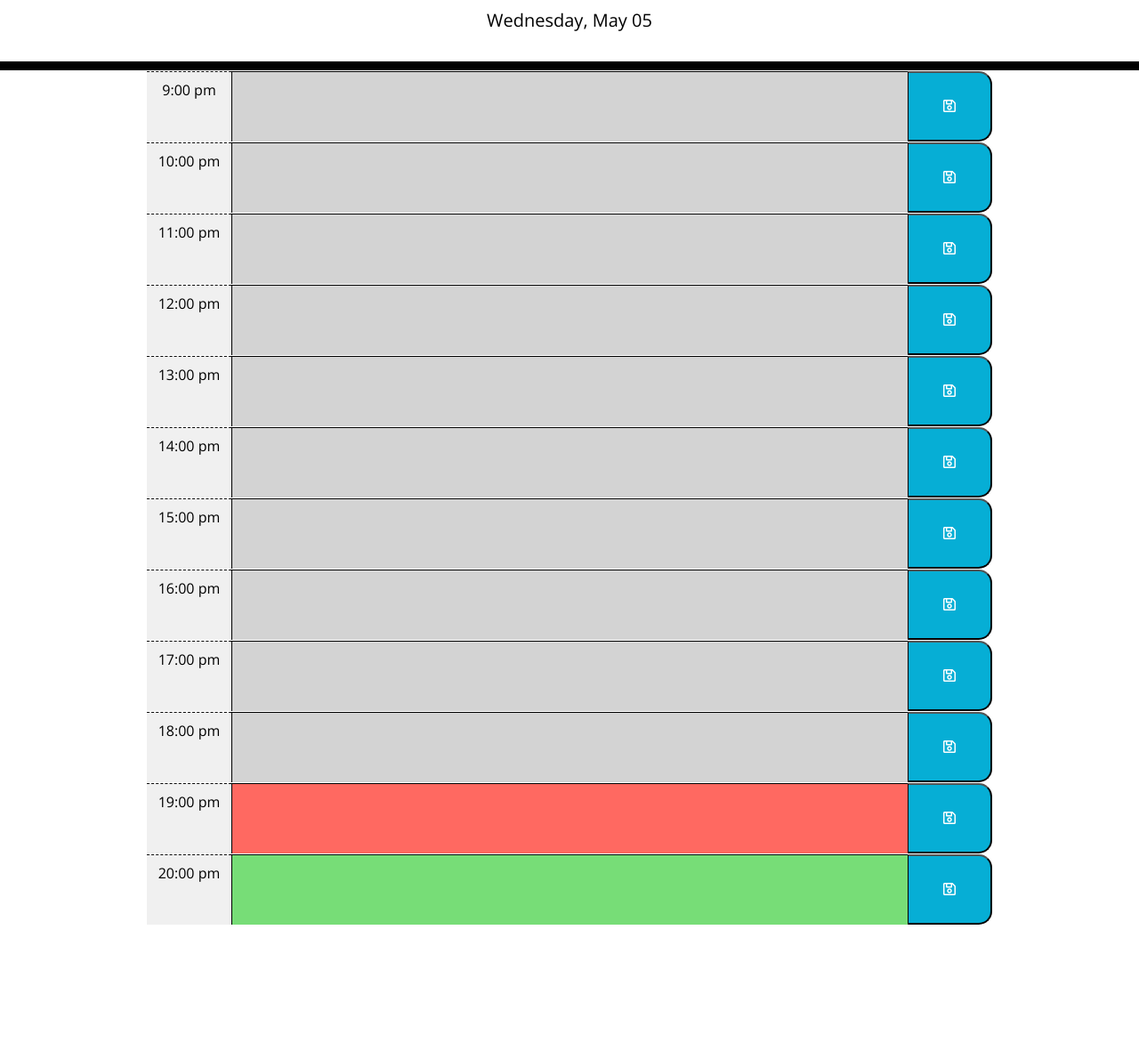
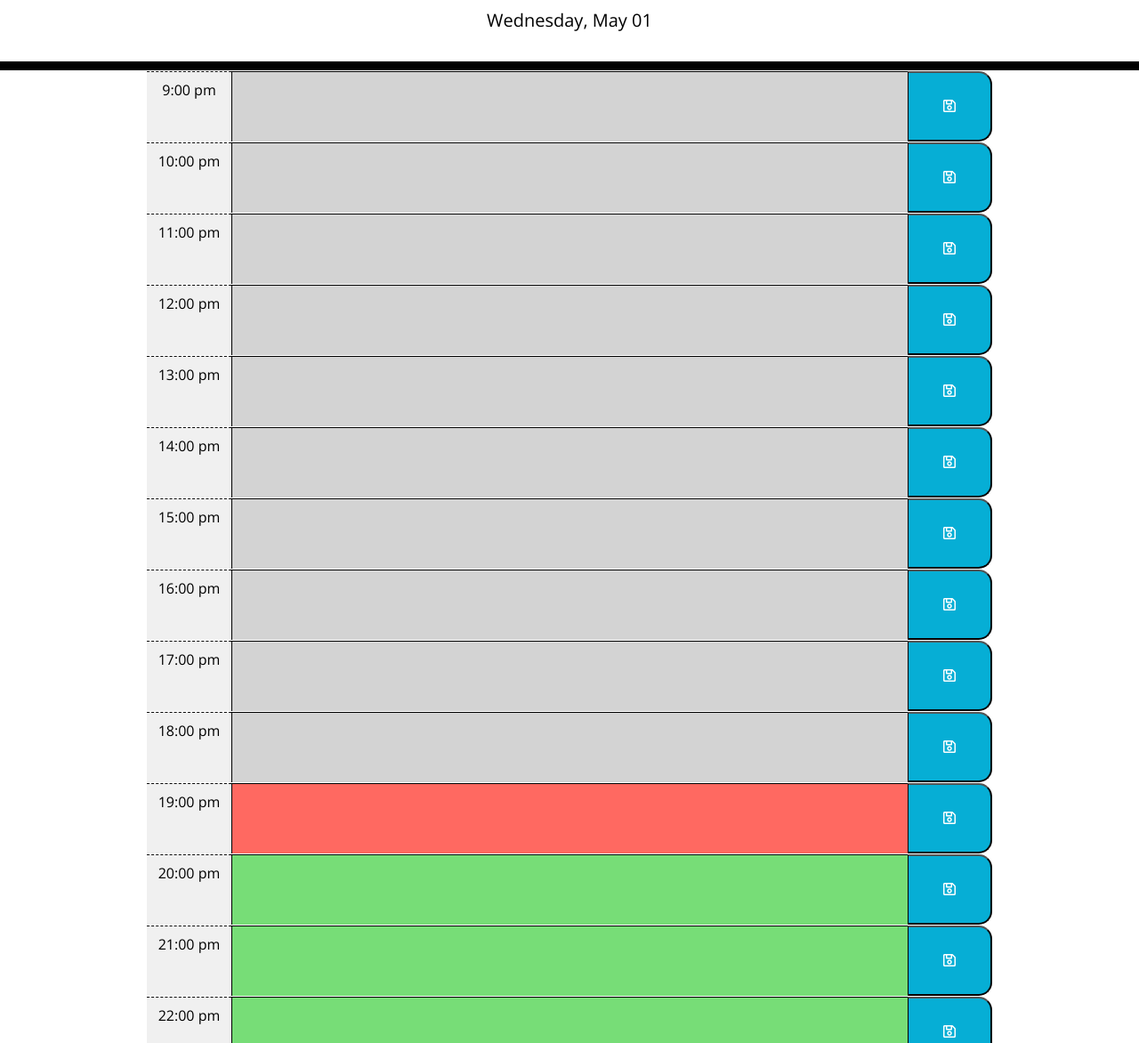
Before and after one commit to DaniloRua/daily-Planner-App, a plain HTML site: page index.html in a window 1280 px wide. Shown: the part 128-1300 px from the top of the page at 89% size. Before the commit the page ends 1167 px from the top, so only its background shows below. Drawn offline with nearby package versions, Linux system fonts and the light colour scheme.

Commit message:
create functions+ get IDs + localstorage

```diff
--- a/script.js
+++ b/script.js
@@ -1,30 +1,53 @@
-var currentDayEl = $('#currentDay')
+var currentDayEl = $('#currentDay');
 var container = $(".container");
 
-//date display
-var now = dayjs('05-01-2024').format('dddd' +', '+ 'MMMM MM')
+// Date display
+var now = dayjs('05-01-2024').format('dddd' + ', ' + 'MMMM DD');
 currentDayEl.text(now);
+var currentHour = dayjs().format('HH');
 
-//color scheme
-var currentHour =dayjs().format('HH')
+//create timeblocks using a function and id
+for (var i = 9; i <= 22; i++) {
+    createRow(i);
+}
 
-// create timeblocks
-    for (var i = 9; i <= 20; i++) {
-      var row = $("<div>").addClass("row");
-      var hourDiv = $("<div>").addClass("col-1 hour time-block").text(i + ":00 pm");
-      var textarea = $("<textarea>").attr("id", i).addClass("col-8 input textarea");
-      var saveBtn = $("<button>").addClass("col-1 saveBtn").html('<i class="far fa-save"></i>');
+// Function to create a row with ID
+function createRow(id) {
+    //get the values from localStorage before create rows
+    var storedValue = localStorage.getItem(id);
 
-        //adding colors
-        if(Number(currentHour) == textarea.attr('id')){
-            textarea.addClass("present")
-        } else if(Number(currentHour) < textarea.attr('id')){
-            textarea.addClass("future")
-        } else{
-            textarea.addClass("past")
-        }
-        console.log(textarea.attr("id"))
+    var row = $("<div>").addClass("row");
+    var hourDiv = $("<div>").addClass("col-1 hour time-block").text(id + ":00 pm");
+    var textarea = $("<textarea>").attr("id", id).addClass("col-8 input textarea").val(storedValue);
+    var saveBtn = $("<button>").addClass("col-1 saveBtn").html('<i class="far fa-save"></i>');
 
-      row.append(hourDiv, textarea, saveBtn);
-      container.append(row);
+    // Adding colors
+    if (Number(currentHour) == id) {
+        textarea.addClass("present");
+    } else if (Number(currentHour) < id) {
+        textarea.addClass("future");
+    } else {
+        textarea.addClass("past");
     }
+    // Save button click event
+    saveBtn.on('click', function () {
+        saveLocalStorage(textarea);
+    });
+
+    row.append(hourDiv, textarea, saveBtn);
+    container.append(row);
+}
+
+// Function save local storage
+function saveLocalStorage(textarea) {
+    var textareaId = textarea.attr('id');
+    var textareaValue = textarea.val();
+
+    localStorage.setItem(textareaId, textareaValue);
+}
+
+// save buttons event
+container.on('click', '.saveBtn', function () {
+    var textarea = $(this).prev();
+    saveLocalStorage(textarea);
+});
--- a/style.css
+++ b/style.css
@@ -12,7 +12,7 @@ textarea {
   background: transparent;
   border: none;
   resize: none;
-  color: #000000;
+  color: #000000 !important;
   border-left: 1px solid black;
   border-top: 1px solid black;
   padding: 10px;
@@ -56,12 +56,12 @@ header {
 
 .present {
   background-color: #ff6961;
-  color: white;
+  color: white !important;
 }
 
 .future {
   background-color: #77dd77;
-  color: white;
+  color: white !important;
 }
 
 .saveBtn {
```
